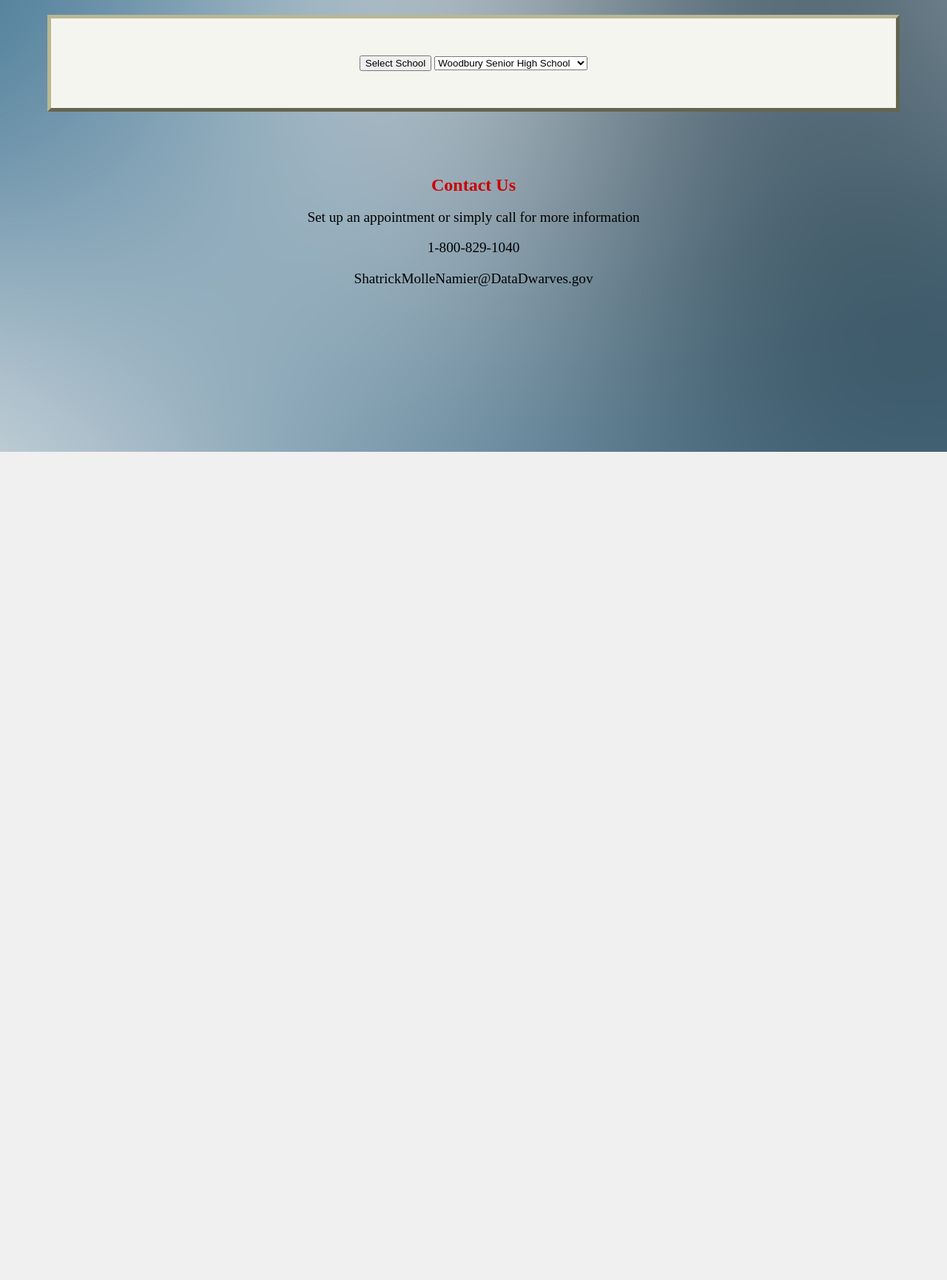
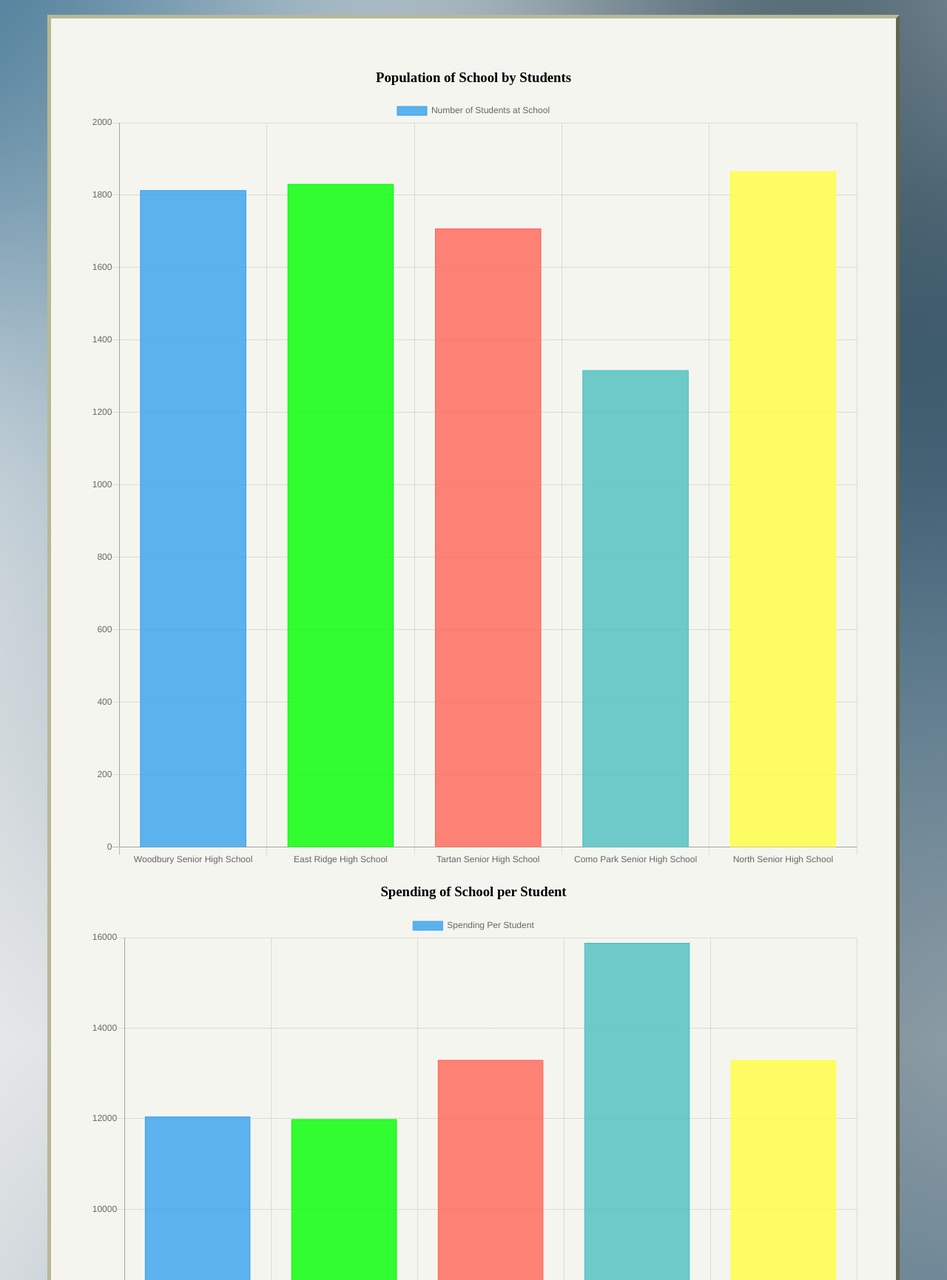
Before and after one commit to FireBeetles/full-php, a PHP site: page /cweb2101-consultingsite/sample.php in a window 1280 px wide. Shown: the part 189-1920 px from the top of the page at 74% size. Before the commit the page ends 800 px from the top, so only its background shows below. Run offline with PHP 8.4, Linux system fonts and the light colour scheme; the visitor is signed in with stand-in values (Sample User, id 1); some libraries are stand-ins or nearby versions.

Commit message:
Add files via upload

```diff
--- a/sample.php
+++ b/sample.php
@@ -16,6 +16,10 @@
 				<script src="js/CPmin.js"></script>
 				<script src="js/NSGrad.js"></script>
 				<script src="js/NSmin.js"></script>
+				<script src="https://ajax.googleapis.com/ajax/libs/jquery/1.12.4/jquery.min.js"></script>
+				<script src="https://cdnjs.cloudflare.com/ajax/libs/Chart.js/2.1.6/Chart.min.js"></script>
+				<script>window.jQuery || document.write('<script src="../../assets/js/vendor/jquery.min.js"><\/script>')</script>
+				<script src="includes/schoolData.json"></script>
 				<script>
 					function myFunction() {
 						var x = "container"+document.getElementById("SchoolDropDown").value;
@@ -37,9 +41,20 @@
 		if(!isset($_SESSION['username'])) {
 			$_SESSION['error'] = 'Please log in before accessing data pages.';
 			$_SESSION['redirect'] = basename($_SERVER['PHP_SELF']);
-			exit(header("Location:http://localhost/cweb2101-consultingsite/login.php"));
+			exit(header("Location:http://localhost/full-php-master/full-php-master/login.php"));
 		} else { ?>
 		<article>
+
+			<div class="container">
+			<div id="chart2">
+				<h3 style="text-align: center;">Population of School by Students</h3>
+			<canvas id="myPieChart" width="200" height="200"></canvas>
+			</div>
+			<div id="chart2">
+				<h3 style="text-align: center;">Spending of School per Student</h3>
+			<canvas id="myPieChart2" width="200" height="200"></canvas>
+			</div>
+
 			<button type="button" onclick="myFunction()">Select School</button>
 			<select id="SchoolDropDown">
 				<option value="WBSHS">
@@ -136,5 +151,126 @@
 		</article>
 		<?php }
 		include 'includes\footer.php' ?>
+						<script>
+					var ctz = document.getElementById("myPieChart");
+					var myPieChart = new Chart(ctz, {
+						type: 'bar',
+						data: {
+							labels: ["Woodbury Senior High School", "East Ridge High School","Tartan Senior High School","Como Park Senior High School","North Senior High School"],
+							datasets: [{
+								label: 'Number of Students at School',
+								data: (function(){
+								   var totals = {
+									   'Woodbury Senior High School': 0,
+									   'East Ridge Senior High School': 0,
+									   'Tartan Senior High School': 0,
+									   'Como Park Senior High School': 0,
+									   'North Senior High School': 0,
+								   }
+								   data.forEach(function(element){
+									   if(element.SCHOOL == "Woodbury Senior High School"){
+										   totals['Woodbury Senior High School'] += element.STUDENT_POPULATION
+									   }else if(element.SCHOOL == "East Ridge Senior High School"){
+										   totals['East Ridge Senior High School'] += element.STUDENT_POPULATION
+									   }else if(element.SCHOOL == "Tartan Senior High School"){
+										   totals['Tartan Senior High School'] += element.STUDENT_POPULATION
+									   }else if(element.SCHOOL == "Como Park Senior High School"){
+										   totals['Como Park Senior High School'] += element.STUDENT_POPULATION
+									   }else if(element.SCHOOL == "North Senior High School"){
+										   totals['North Senior High School'] += element.STUDENT_POPULATION
+									   }
+								   })
+								   return [totals['Woodbury Senior High School'],totals['East Ridge Senior High School'],totals['Tartan Senior High School']
+								   ,totals['Como Park Senior High School'],totals['North Senior High School']];
+							   })(),
+								backgroundColor: [
+									'rgba(54, 162, 235, 0.8)',
+									'rgba(0, 255, 0, 0.8)',
+									'rgba(255, 100, 86, 0.8)',
+									'rgba(75, 192, 192, 0.8)',
+									'rgba(255, 255, 64, 0.8)',
+								],
+								borderColor: [
+									'rgba(54, 162, 235,1)',
+									'rgba(0, 255, 0, 1)',
+									'rgba(255, 100, 86, 1)',
+									'rgba(75, 192, 192, 1)',
+									'rgba(255, 255, 64, 1)',
+								],
+								borderWidth: 1
+							}]
+						},
+						options: {
+							scales: {
+								yAxes: [{
+									ticks: {
+										beginAtZero:true
+									}
+								}]
+							}
+						}
+					});
+				</script>
+
+				<script>
+				var ctz = document.getElementById("myPieChart2");
+				var myPieChart2 = new Chart(ctz, {
+					type: 'bar',
+					data: {
+						labels: ["Woodbury (200,000,000)", "East Ridge (200,000,000)","Tartan (148,000,000)","Como Park (300,000,000)","North (147,000,000)"],
+						datasets: [{
+							label: 'Spending Per Student',
+							data: (function(){
+							   var totals = {
+								   'Woodbury Senior High School': 0,
+								   'East Ridge Senior High School': 0,
+								   'Tartan Senior High School': 0,
+								   'Como Park Senior High School': 0,
+								   'North Senior High School': 0,
+							   }
+							   data.forEach(function(element){
+								   if(element.SCHOOL == "Woodbury Senior High School"){
+									   totals['Woodbury Senior High School'] += element.SPENDING_STUDENT
+								   }else if(element.SCHOOL == "East Ridge Senior High School"){
+									   totals['East Ridge Senior High School'] += element.SPENDING_STUDENT
+								   }else if(element.SCHOOL == "Tartan Senior High School"){
+									   totals['Tartan Senior High School'] += element.SPENDING_STUDENT
+								   }else if(element.SCHOOL == "Como Park Senior High School"){
+									   totals['Como Park Senior High School'] += element.SPENDING_STUDENT
+								   }else if(element.SCHOOL == "North Senior High School"){
+									   totals['North Senior High School'] += element.SPENDING_STUDENT
+								   }
+							   })
+							   return [totals['Woodbury Senior High School'],totals['East Ridge Senior High School'],totals['Tartan Senior High School']
+							   ,totals['Como Park Senior High School'],totals['North Senior High School']];
+						   })(),
+							backgroundColor: [
+								'rgba(54, 162, 235, 0.8)',
+								'rgba(0, 255, 0, 0.8)',
+								'rgba(255, 100, 86, 0.8)',
+								'rgba(75, 192, 192, 0.8)',
+								'rgba(255, 255, 64, 0.8)',
+							],
+							borderColor: [
+								'rgba(54, 162, 235,1)',
+								'rgba(0, 255, 0, 1)',
+								'rgba(255, 100, 86, 1)',
+								'rgba(75, 192, 192, 1)',
+								'rgba(255, 255, 64, 1)',
+							],
+							borderWidth: 1
+						}]
+					},
+					options: {
+						scales: {
+							yAxes: [{
+								ticks: {
+									beginAtZero:true
+								}
+							}]
+						}
+					}
+				});
+				</script>
 	</body>
 </html>
```
